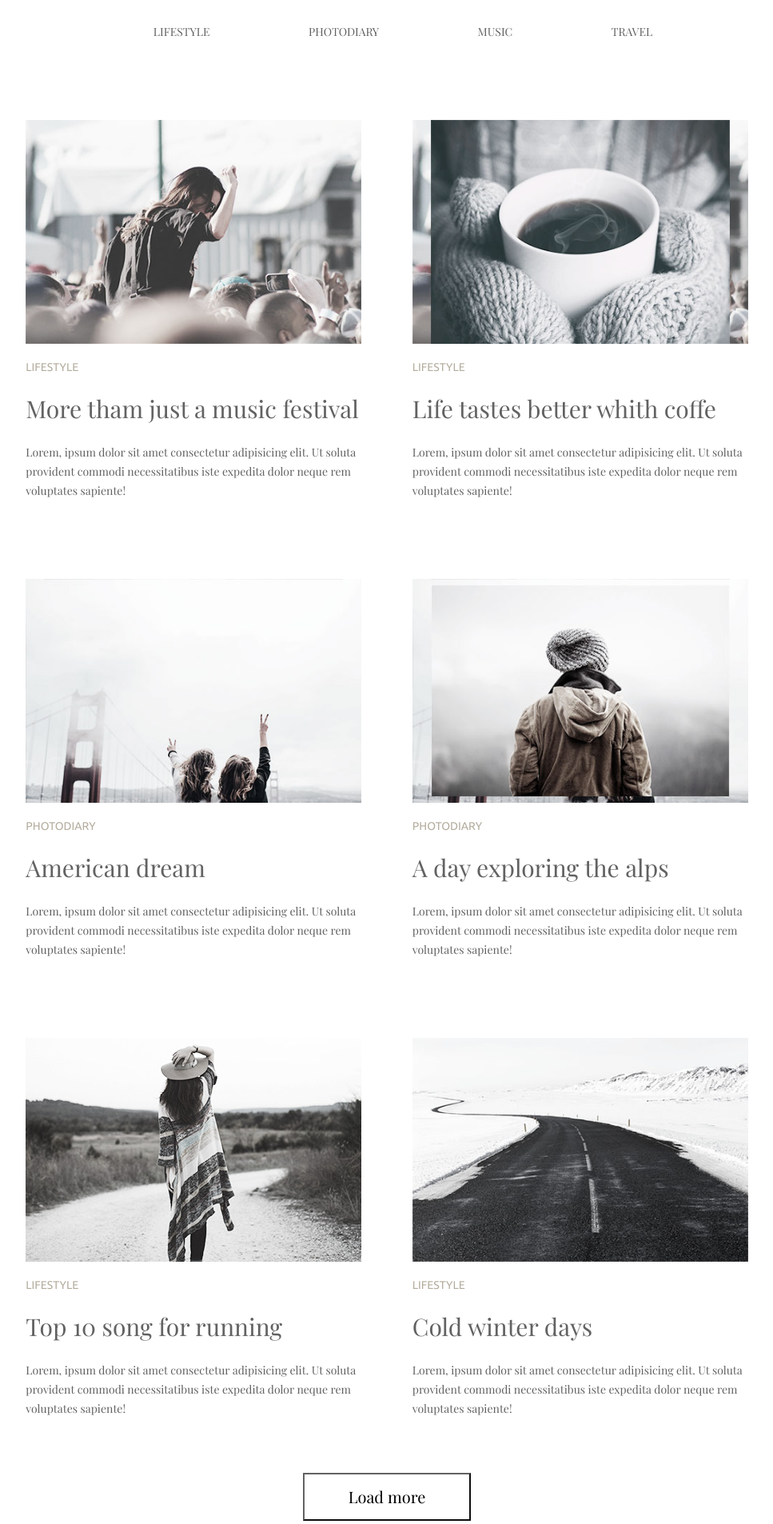
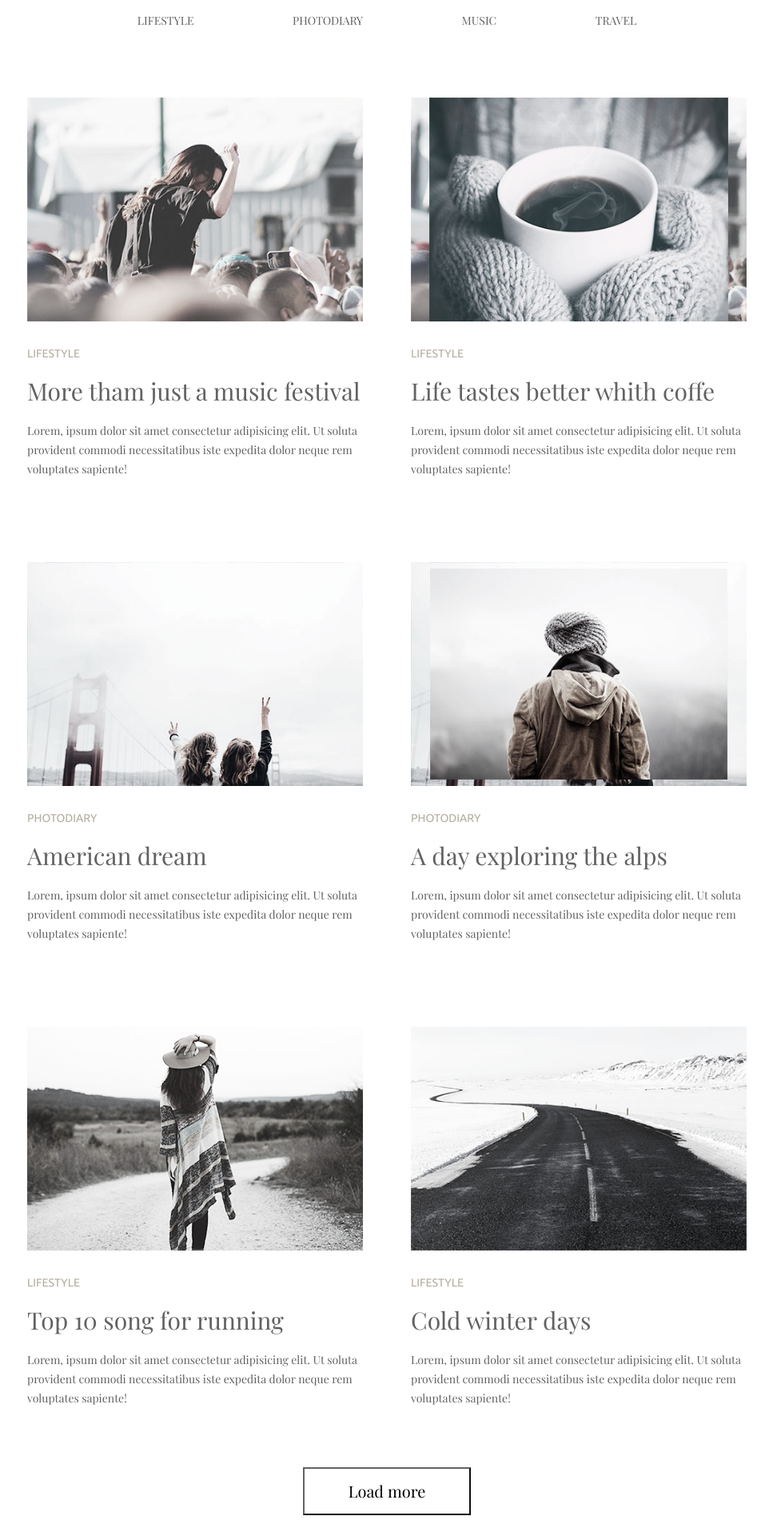
Before and after one commit to sandrik2708/goit-fe-course, a plain HTML site: page module-3/index.html in a window 1280 px wide. Shown: the part 40-1946 px from the top of the page at 80% size, without its empty margins (156-1123 px from the left). Drawn offline with nearby package versions, Linux system fonts and the light colour scheme; a web font is replaced by a local one.

Commit message:
pravki hw3

```diff
--- a/module-3/css/style.css
+++ b/module-3/css/style.css
@@ -1,65 +1,86 @@
-body {
-    margin: auto;
-    width: 1200px;
-    height: 2080px;
-    font-family: 'Playfair Display', serif;
+.page {
+    margin: 0 auto;
+        font-family: 'Playfair Display', serif;
     font-size: 14px;
     line-height: 24px;
     color: rgb(98, 98, 98);
     text-align: center;
 }
-
-header {
-padding: 54px 0px;
+.head {
+padding: 54px 0 54px;
 }
-
-ul {
+.list {
+    margin: 0;
+    padding: 0;
 list-style: none;
 text-transform: uppercase;
 }
 
-li {
+.list-item {
     display: inline-block;
     padding: 0px 60px;
 }
 
-li a{
+.list-item a{
     text-decoration: none;
     color: rgb(98, 98, 98);
+    padding: 54px 0px;
 }
 
 a:hover {
 color: rgb(3, 169, 244);
 }
+.container {
+    width: 1200px;
+    margin: 0 auto;
+    font-size: 0;
 
+}
 .box {
     display: inline-block;
     padding: 30px 30px 74px;
     width: 420px;
-    height: 470px;
-    text-align: left;
+        text-align: left;
 }
-
+.picture{
+    margin-bottom: 20px;
+}
 .title {
     font-family: 'Ubuntu', sans-serif;
     font-size: 14px;
     line-height: 17px;
     color: rgb(180, 173, 158);
     text-transform: uppercase;
+    margin: 0;
+    margin-bottom: 20px;
 }
 
-h2 {
+.caption {
     font-size: 30px;
     line-height: 36px;
     font-weight: 500;
+    margin: 0;
+    margin-bottom: 20px;
 }
 
-button {
+.content {
+    margin: 0;
+    font-size: 14px;
+    }
+.click {
     font-family: 'Playfair Display', serif;
     font-size: 20px;
     line-height: 24px;
     padding: 16px 55px;
     border-color:  rgb(98, 98, 98);
-    /* border: 1px; */
-    background-color: rgb(256, 256, 256);
+       background-color: rgb(256, 256, 256);
+       pointer-events: auto;
+       display: block;
+       text-align: center;
+       margin: 0 auto;
+       margin-bottom: 70px;
 }
+.click:hover {
+    background: rgb(98,98,98);
+
+}
--- a/module-3/index.html
+++ b/module-3/index.html
@@ -10,63 +10,63 @@
     <link rel="stylesheet" href="css/style.css">
 
 </head>
-<body>
-    <header>
+<body class="page">
+    <header class="head">
     <nav>
-        <ul>
-            <li><a href="#lifestyle">lifestyle</a></li>
-            <li><a href="#photodiary">photodiary</a></li>
-            <li><a href="#music">music</a></li>
-            <li><a href="#travel">travel</a></li>
+        <ul class="list">
+            <li class="list-item"><a href="#lifestyle">lifestyle</a></li>
+            <li class="list-item"><a href="#photodiary">photodiary</a></li>
+            <li class="list-item"><a href="#music">music</a></li>
+            <li class="list-item"><a href="#travel">travel</a></li>
         </ul>
     </nav>
     </header>
-    <main class="page">
+    <main class="container">
 
         <article class="box">
-            <img id="lifestyle" src="img/Untitled-1.jpg" alt="" width="420" height="280">
+            <img id="lifestyle" class="picture"  src="img/Untitled-1.jpg" alt="" width="420" height="280">
             <p  class="title">lifestyle</p>
-            <h2>More tham just a music festival</h2>
+            <h2 class="caption">More tham just a music festival</h2>
             <p class="content">Lorem, ipsum dolor sit amet consectetur adipisicing elit. Ut soluta provident commodi necessitatibus iste expedita dolor neque rem voluptates sapiente!</p>
         </article>
 
         <article class="box">
-            <img src="img/Untitled-2.jpg" alt="" width="420" height="280">
+            <img class="picture" src="img/Untitled-2.jpg" alt="" width="420" height="280">
             <p class="title">lifestyle</p>
-            <h2>Life tastes better whith coffe</h2>
+            <h2 class="caption">Life tastes better whith coffe</h2>
             <p class="content">Lorem, ipsum dolor sit amet consectetur adipisicing elit. Ut soluta provident commodi necessitatibus iste expedita dolor neque rem voluptates sapiente!</p>
         </article>
 
         <article class="box">
-            <img id="photodiary" src="img/Untitled-3.jpg" alt="" width="420" height="280">
+            <img id="photodiary" class="picture" src="img/Untitled-3.jpg" alt="" width="420" height="280">
             <p  class="title">photodiary</p>
-            <h2>American dream</h2>
+            <h2 class="caption">American dream</h2>
             <p class="content">Lorem, ipsum dolor sit amet consectetur adipisicing elit. Ut soluta provident commodi necessitatibus iste expedita dolor neque rem voluptates sapiente!</p>
         </article>
 
         <article class="box">
-            <img src="img/Untitled-4.jpg" alt="" width="420" height="280">
+            <img class="picture" src="img/Untitled-4.jpg" alt="" width="420" height="280">
             <p class="title">photodiary</p>
-            <h2>A day exploring the alps</h2>
+            <h2 class="caption">A day exploring the alps</h2>
             <p class="content">Lorem, ipsum dolor sit amet consectetur adipisicing elit. Ut soluta provident commodi necessitatibus iste expedita dolor neque rem voluptates sapiente!</p>
         </article>
 
         <article class="box">
-            <img src="img/Untitled-6.jpg" alt="" width="420" height="280">
+            <img class="picture" src="img/Untitled-6.jpg" alt="" width="420" height="280">
             <p class="title">lifestyle</p>
-            <h2>Top 10 song for running </h2>
+            <h2 class="caption">Top 10 song for running </h2>
             <p class="content">Lorem, ipsum dolor sit amet consectetur adipisicing elit. Ut soluta provident commodi necessitatibus iste expedita dolor neque rem voluptates sapiente!</p>
         </article>
 
         <article class="box">
-            <img src="img/Untitled-5.jpg" alt="" width="420" height="280">
+            <img class="picture" src="img/Untitled-5.jpg" alt="" width="420" height="280">
             <p class="title">lifestyle</p>
-            <h2>Cold winter days</h2>
+            <h2 class="caption">Cold winter days</h2>
             <p class="content">Lorem, ipsum dolor sit amet consectetur adipisicing elit. Ut soluta provident commodi necessitatibus iste expedita dolor neque rem voluptates sapiente!</p>
         </article>
-<form action="">
-    <button>Load more</button>
-</form>
+
+    <button class="click">Load more</button>
+
 
     </main>
 </body>
```
